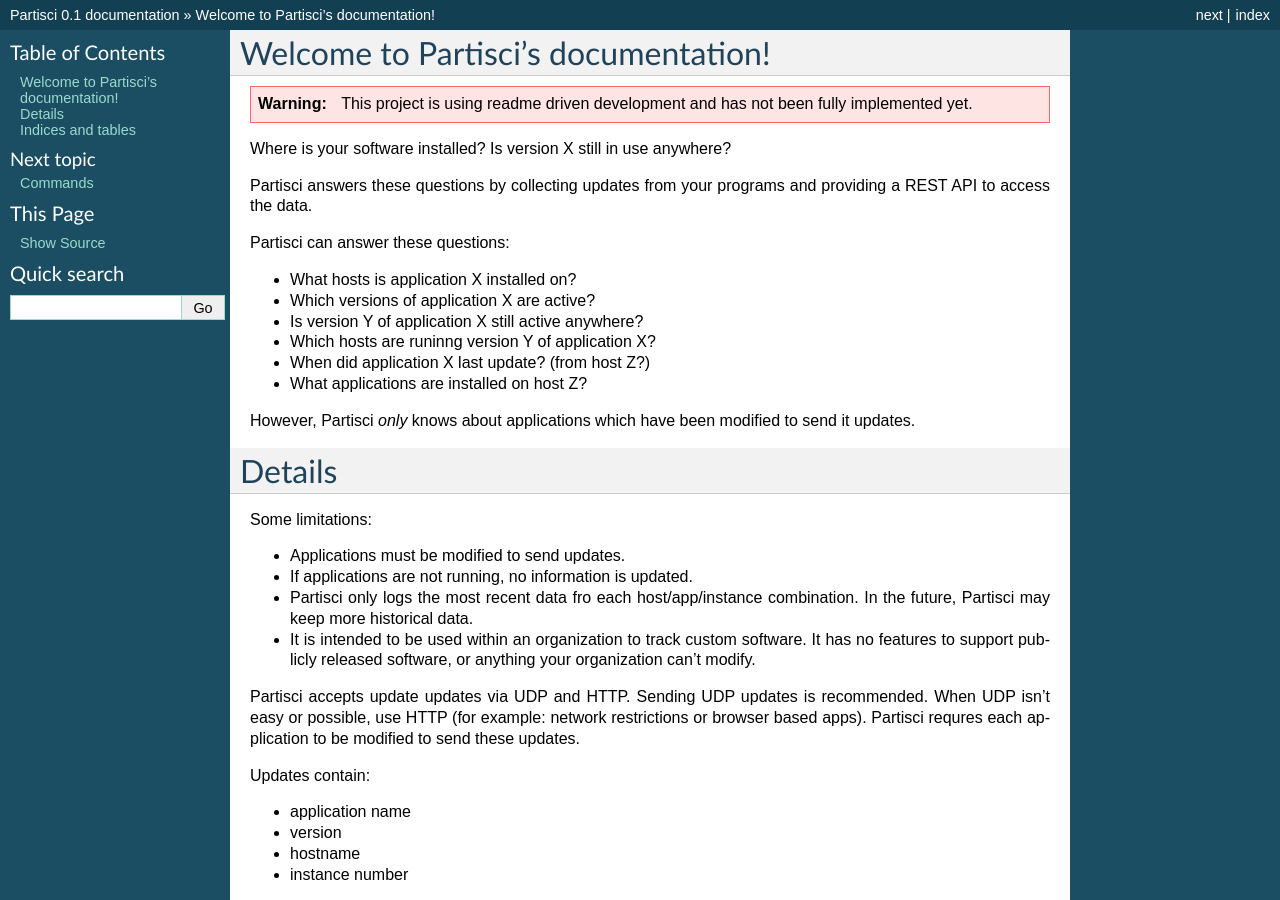
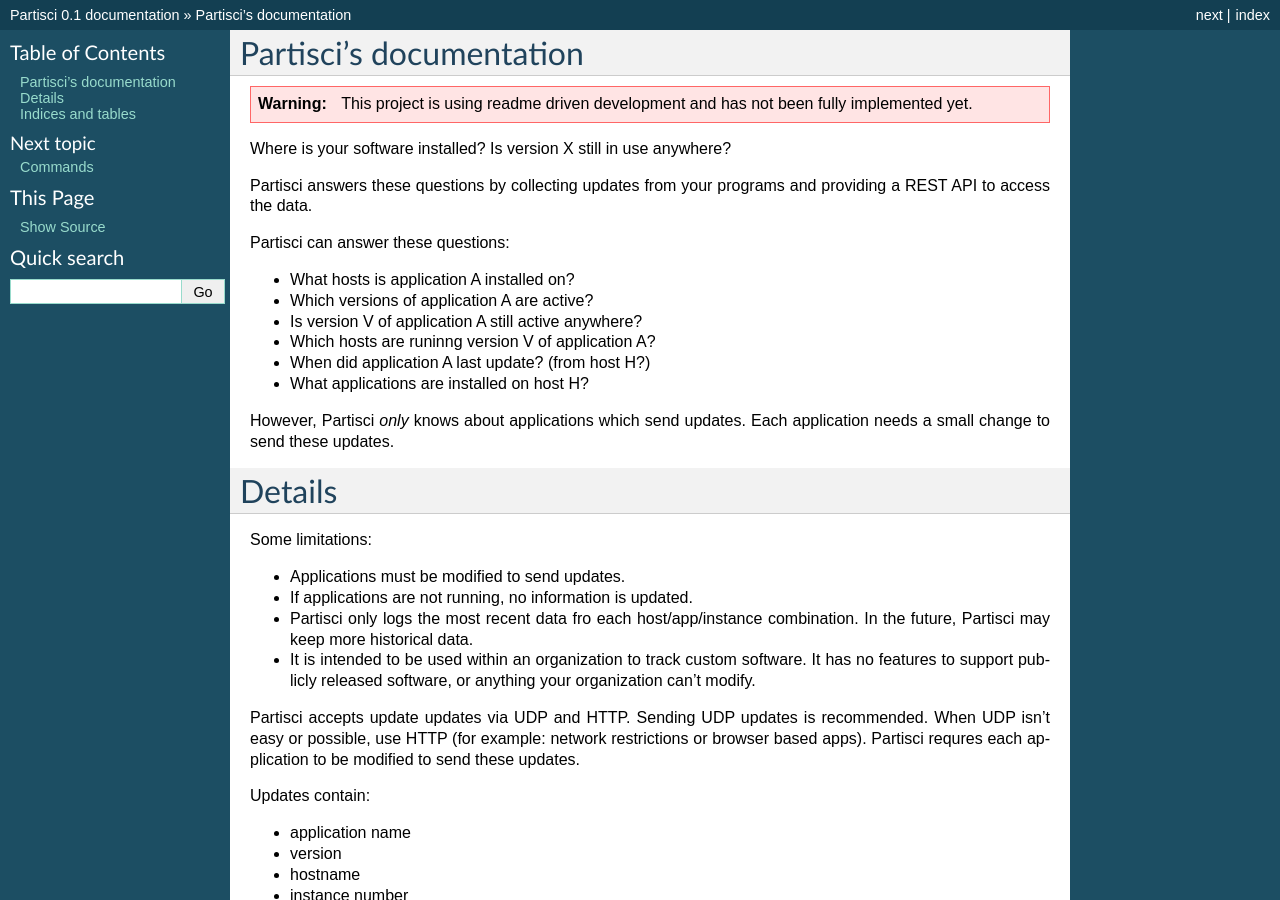
Before and after one commit to briandorsey/partisci, a Sphinx documentation site: the page built from doc/index.rst, in a window 1280 px wide and 900 px high. Built offline with Sphinx 7.4.7, drawn with Linux system fonts in a browser that asks for light colours; some of the changed text lies outside the part shown.

Commit message:
tagline consistency

```diff
--- a/doc/index.rst
+++ b/doc/index.rst
@@ -1,10 +1,6 @@
-.. Partisci documentation master file, created by
-   sphinx-quickstart on Sun Jan 29 10:39:26 2012.
-   You can adapt this file completely to your liking, but it should at least
-   contain the root `toctree` directive.
 
-Welcome to Partisci's documentation!
-====================================
+Partisci's documentation
+========================
 
 .. WARNING::
    This project is using readme driven development and has not been fully implemented yet.
@@ -15,14 +11,14 @@ Partisci answers these questions by collecting updates from your programs and pr
 
 Partisci can answer these questions:
 
-* What hosts is application X installed on?
-* Which versions of application X are active?
-* Is version Y of application X still active anywhere?
-* Which hosts are runinng version Y of application X?
-* When did application X last update? (from host Z?)
-* What applications are installed on host Z?
+* What hosts is application A installed on?
+* Which versions of application A are active?
+* Is version V of application A still active anywhere?
+* Which hosts are runinng version V of application A?
+* When did application A last update? (from host H?)
+* What applications are installed on host H?
 
-However, Partisci *only* knows about applications which have been modified to send it updates.
+However, Partisci *only* knows about applications which send updates. Each application needs a small change to send these updates.
 
 
 Details
```
